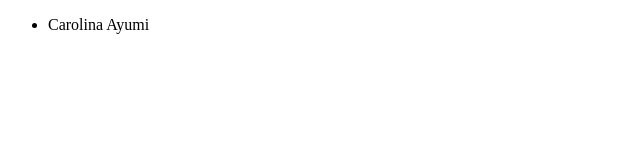
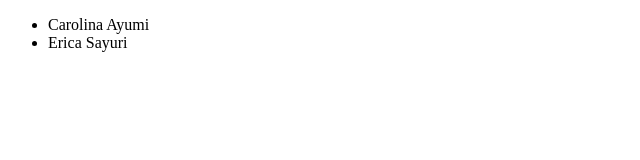
Before and after one commit to carolayumi/aula-git, a plain HTML site: page index.html in a window 1280 px wide. Shown: the full height of the page, 0-640 px from the left. Drawn offline with Linux system fonts and the light colour scheme.

Commit message:
Adicionando Erica

```diff
--- a/index.html
+++ b/index.html
@@ -10,6 +10,7 @@
 
     <ul>
         <li> Carolina Ayumi</li>
+        <li>Erica Sayuri</li>
     </ul>
 
 </body>
```
